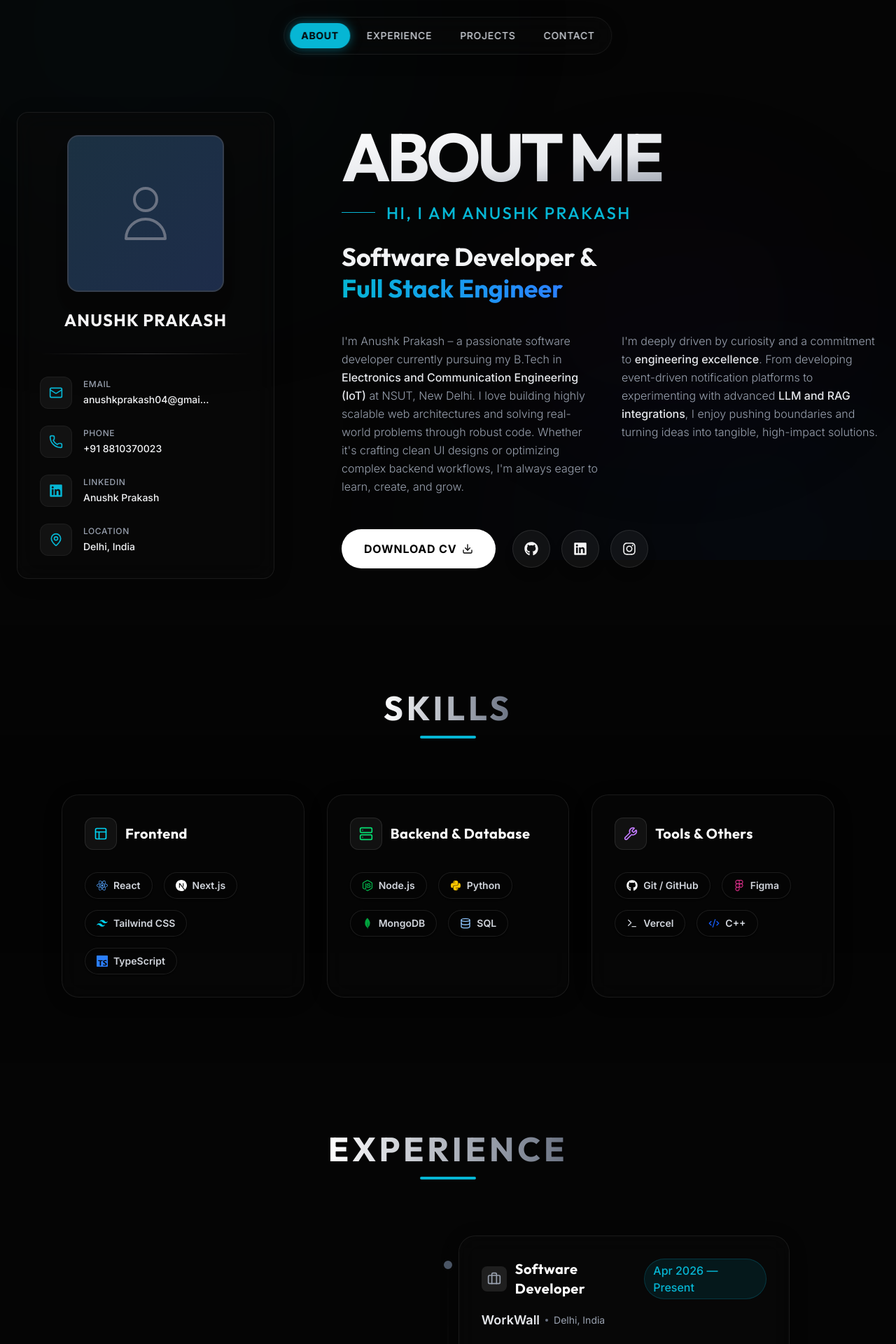
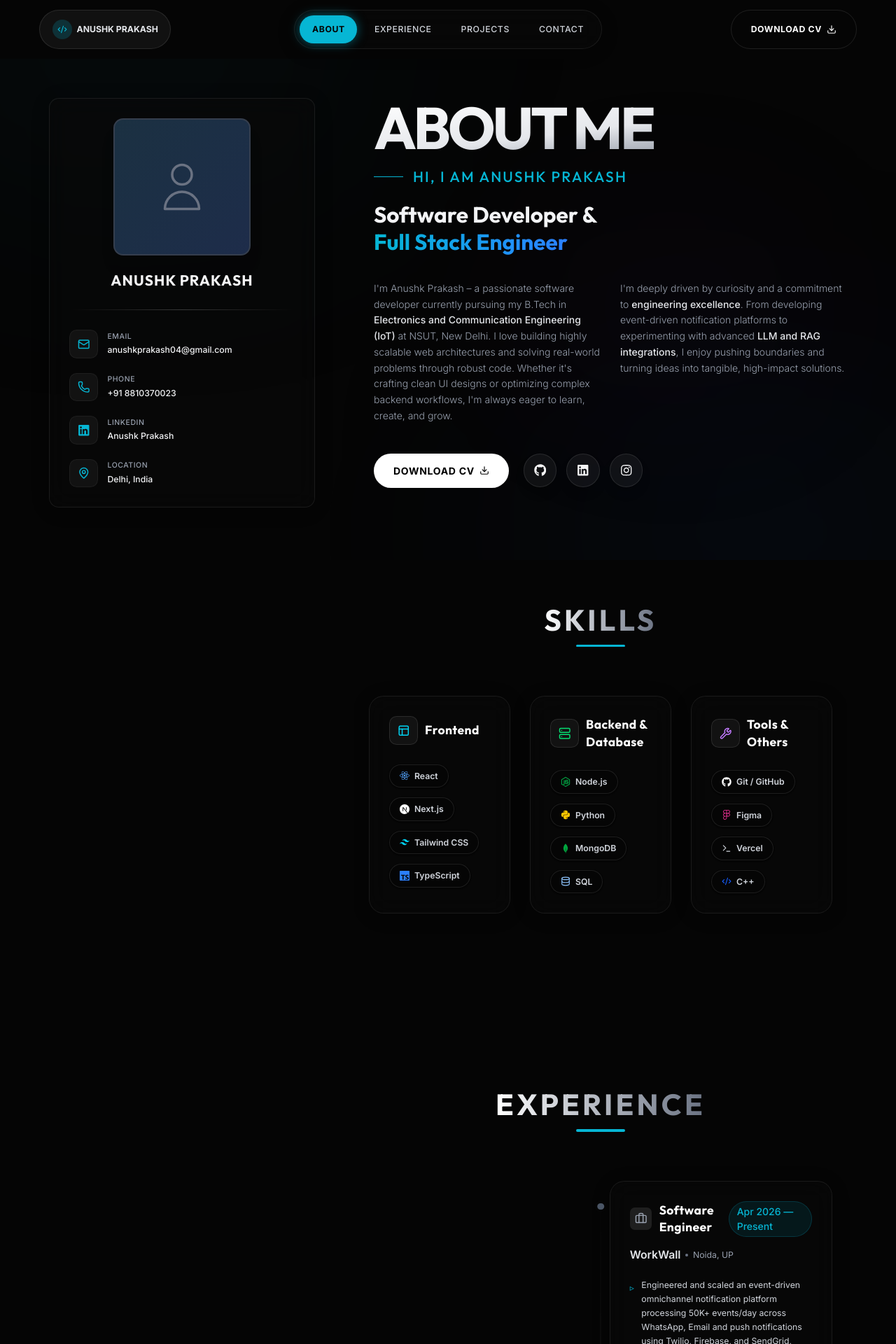
Before and after one commit to Anushk04r/portfolio_anushk, a Next.js app: page / in a window 1280 px wide. Shown: the top 1920 px of the page at 70% size. Built offline with nearby package versions, Linux system fonts and the light colour scheme.

Commit message:
final commit

```diff
--- a/app/globals.css
+++ b/app/globals.css
@@ -7,6 +7,10 @@
   --color-glass-border: var(--glass-border);
   --color-accent: var(--accent);
   --color-accent-glow: var(--accent-glow);
+}
+
+html {
+  font-size: 14px;
 }
 
 :root {
--- a/app/page.tsx
+++ b/app/page.tsx
@@ -12,35 +12,34 @@ export default function Home() {
     <main className="flex min-h-screen flex-col items-center">
       <Header />
 
-      {/* Hero / About Section */}
-      <section id="about" className="w-full max-w-7xl mx-auto px-6 pt-32 md:pt-40 pb-16 min-h-[90vh] flex flex-col justify-center">
-        <div className="grid grid-cols-1 lg:grid-cols-12 gap-8 lg:gap-16 h-full items-stretch">
-          {/* Left Column: Profile Card */}
-          <div className="lg:col-span-4 h-full">
-            <ProfileCard />
-          </div>
+      <div className="w-full px-6 lg:px-12 xl:px-20 pt-32 md:pt-40 pb-16 flex flex-col lg:flex-row gap-8 lg:gap-16 items-start">
+        {/* Left Column: Profile Card (Sticky on desktop) */}
+        <div className="w-full lg:w-[380px] shrink-0 lg:sticky lg:top-40 h-auto">
+          <ProfileCard />
+        </div>
 
-          {/* Right Column: About Content */}
-          <div className="lg:col-span-8 h-full py-8 lg:py-0">
+        {/* Right Column: Scrollable Content */}
+        <div className="w-full flex-1 flex flex-col gap-24">
+          <section id="about">
             <AboutSection />
-          </div>
+          </section>
+
+          <section id="skills">
+            <Skills />
+          </section>
+
+          <section id="experience">
+            <Experience />
+          </section>
+
+          <section id="projects">
+            <Projects />
+          </section>
+
+          <section id="contact">
+            <ContactForm />
+          </section>
         </div>
-      </section>
-
-      <div className="w-full bg-gradient-to-b from-transparent via-black/40 to-transparent">
-        <Skills />
-      </div>
-
-      <div className="w-full">
-        <Experience />
-      </div>
-
-      <div className="w-full bg-gradient-to-b from-transparent via-black/20 to-transparent">
-        <Projects />
-      </div>
-
-      <div className="w-full">
-        <ContactForm />
       </div>
 
       <Footer />
--- a/components/Experience.tsx
+++ b/components/Experience.tsx
@@ -10,8 +10,8 @@ export default function Experience() {
   const experiences = [
     {
       company: "WorkWall",
-      location: "Delhi, India",
-      role: "Software Developer",
+      location: "Noida, UP",
+      role: "Software Engineer",
       date: "Apr 2026 — Present",
       achievements: [
         "Engineered and scaled an event-driven omnichannel notification platform processing 50K+ events/day across WhatsApp, Email and push notifications using Twilio, Firebase, and SendGrid, reducing P95 delivery latency by 60%.",
@@ -21,8 +21,8 @@ export default function Experience() {
     },
     {
       company: "Critical Insights India Pvt. Ltd.",
-      location: "Delhi, India",
-      role: "Software Developer",
+      location: "Okhla, Delhi",
+      role: "SDE",
       date: "Dec 2025 — Mar 2026",
       achievements: [
         "Contributing to enterprise healthcare products in an Agile squad environment using Angular, Spring Boot, and PostgreSQL.",
@@ -33,8 +33,8 @@ export default function Experience() {
     },
     {
       company: "SIS Group Enterprises",
-      location: "Delhi, India",
-      role: "Software Developer Intern",
+      location: "Okhla, Delhi",
+      role: "SDE Intern",
       date: "Jun 2025 — Aug 2025",
       achievements: [
         "Built and deployed 15+ production React components from Figma specifications, integrating REST APIs across AWS S3/EC2 environments in a cross-functional team."
@@ -56,7 +56,7 @@ export default function Experience() {
         <div className="h-1 w-20 bg-accent rounded-full" />
       </motion.div>
 
-      <div className="max-w-5xl mx-auto px-6 relative" onMouseLeave={() => setHoveredIndex(null)}>
+      <div className="max-w-7xl mx-auto px-6 relative" onMouseLeave={() => setHoveredIndex(null)}>
         {/* Timeline line */}
         <div className="absolute left-8 md:left-1/2 top-0 bottom-0 w-px bg-gradient-to-b from-transparent via-white/20 to-transparent md:-translate-x-1/2" />
 
--- a/components/Header.tsx
+++ b/components/Header.tsx
@@ -1,22 +1,12 @@
 "use client";
 
-import { motion, useScroll, useMotionValueEvent } from "framer-motion";
+import { motion } from "framer-motion";
 import Link from "next/link";
 import { useState } from "react";
+import { Mail, Code2,Download } from "lucide-react";
 
 export default function Header() {
   const [activeItem, setActiveItem] = useState("ABOUT");
-  const [hidden, setHidden] = useState(false);
-  const { scrollY } = useScroll();
-
-  useMotionValueEvent(scrollY, "change", (latest) => {
-    const previous = scrollY.getPrevious() ?? 0;
-    if (latest > previous && latest > 150) {
-      setHidden(true);
-    } else {
-      setHidden(false);
-    }
-  });
 
   const navItems = [
     { name: "ABOUT", href: "#about" },
@@ -26,22 +16,32 @@ export default function Header() {
   ];
 
   return (
-    <motion.header
-      variants={{
-        visible: { y: 0, opacity: 1 },
-        hidden: { y: -100, opacity: 0 },
-      }}
-      animate={hidden ? "hidden" : "visible"}
+    <header className="fixed top-0 left-0 w-full z-50 bg-background pt-4 pb-4">
+      <div className="flex items-center justify-between w-full px-4 md:px-8 lg:px-12 xl:px-16 h-[12px] md:h-[56px] max-w-[1600px] mx-auto">
+        {/* Left Section */}
+        <div className="hidden lg:flex flex-1 justify-start h-full">
+          <div className="flex items-center gap-2 bg-white/5 border border-white/10 px-5 rounded-full h-full">
+            <div className="w-8 h-8 rounded-full bg-accent/20 flex items-center justify-center">
+              <Code2 className="w-4 h-4 text-accent" />
+            </div>
+            <span className="text-sm font-bold text-gray-200">ANUSHK PRAKASH</span>
+          </div>
+        </div>
+
+        {/* Center Section */}
+        <motion.div
+          initial={{ y: -100, opacity: 0 }}
+          animate={{ y: 0, opacity: 1 }}
           transition={{ duration: 0.35, ease: "easeInOut" }}
-      className="fixed top-6 left-1/2 -translate-x-1/2 z-50 glass-panel rounded-full p-2 flex items-center justify-between shadow-2xl"
+          className="mx-auto w-max glass-panel rounded-full p-2 flex items-center justify-between shadow-2xl h-full shrink-0"
         >
-      <nav className="flex items-center gap-1 md:gap-2 text-xs md:text-sm font-medium tracking-wider">
+          <nav className="flex items-center gap-1 md:gap-2 text-xs md:text-sm font-medium tracking-wider h-full">
           {navItems.map((item) => (
             <Link
               key={item.name}
               href={item.href}
               onClick={() => setActiveItem(item.name)}
-            className={`relative px-4 py-2 rounded-full transition-colors duration-300 z-10 ${
+              className={`relative px-4 md:px-5 h-full flex items-center justify-center rounded-full transition-colors duration-300 z-10 ${
                 activeItem === item.name ? "text-background font-bold" : "text-gray-300 hover:text-white"
               }`}
             >
@@ -56,6 +56,17 @@ export default function Header() {
             </Link>
           ))}
           </nav>
-    </motion.header>
+        </motion.div>
+
+        {/* Right Section */}
+        <div className="hidden lg:flex flex-1 justify-end h-full">
+          <button className="relative flex items-center justify-center gap-2 border border-white/10 text-white px-6 lg:px-8 rounded-full font-bold uppercase tracking-wider hover:bg-gray-200 transition-colors group overflow-hidden text-sm h-full">
+            <div className="absolute inset-0 bg-accent/20 translate-y-full group-hover:translate-y-0 transition-transform duration-300" />
+            <span className="relative z-10">Download CV</span>
+            <Download className="w-4 h-4 relative z-10" />
+          </button>
+        </div>
+      </div>
+    </header>
   );
 }
--- a/components/ProfileCard.tsx
+++ b/components/ProfileCard.tsx
@@ -56,7 +56,7 @@ export default function ProfileCard() {
       initial={{ opacity: 0, x: -50 }}
       animate={{ opacity: 1, x: 0 }}
       transition={{ duration: 0.5, delay: 0.2 }}
-      className="h-full w-full sticky top-32"
+      className="h-full w-full"
     >
       <motion.div
         style={{ rotateX, rotateY, transformStyle: "preserve-3d" }}
```
Lines whose indentation alone changed are shown as unchanged.
